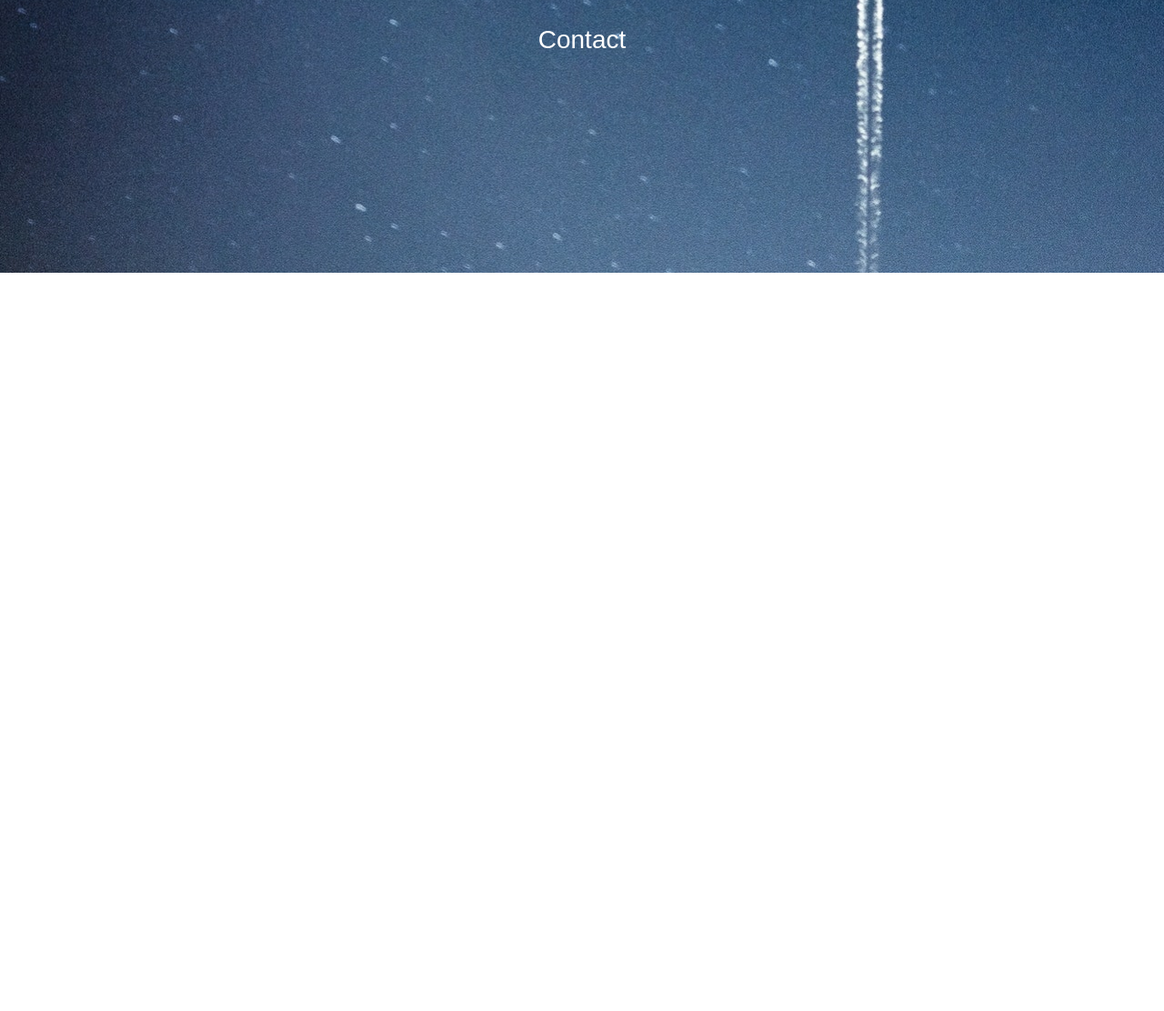
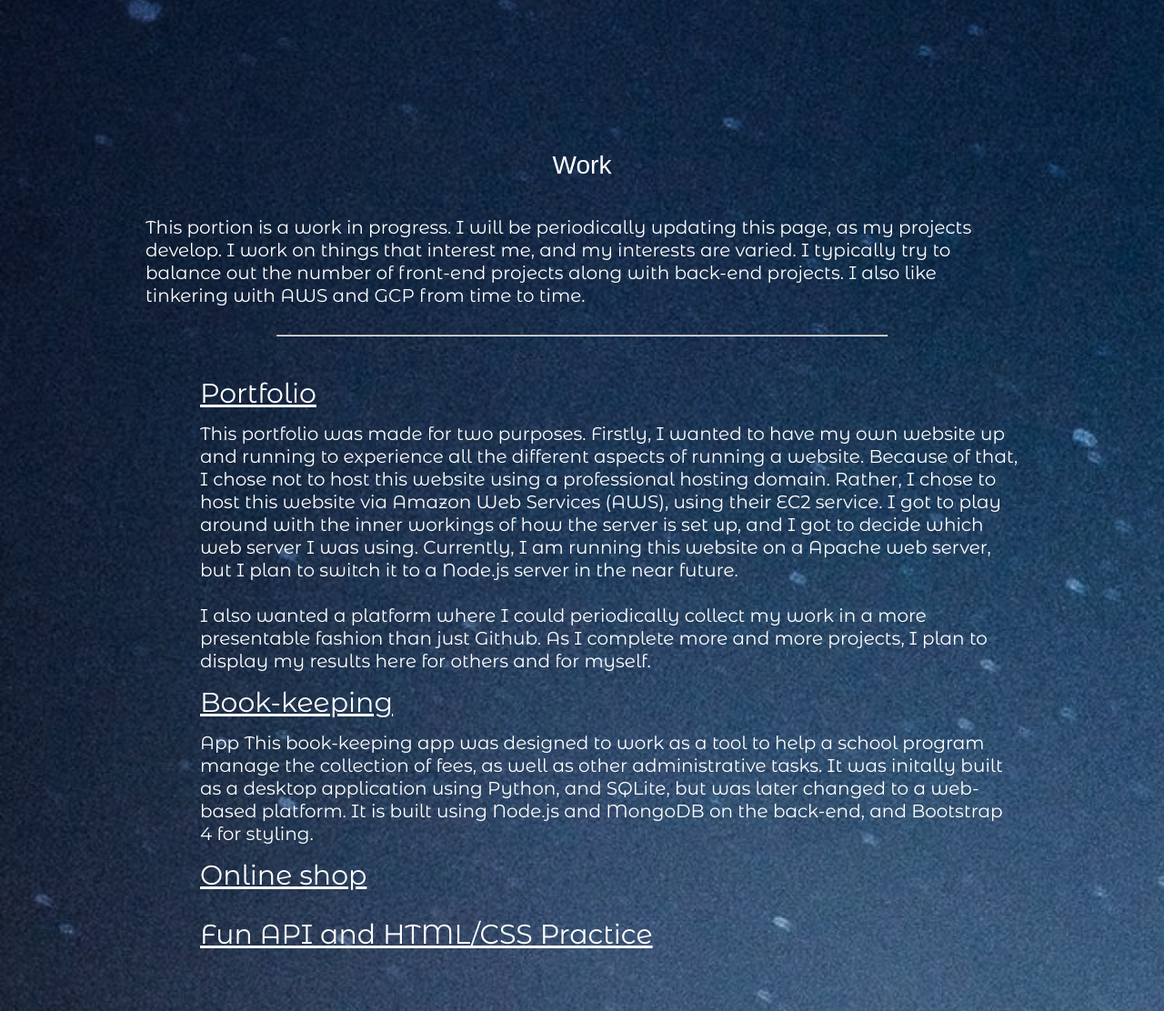
Before and after one commit to sahussai/apache_portfolio, a plain HTML site: page index.html in a window 1280 px wide. Shown: the part 980-2092 px from the top of the page at 91% size. Before the commit the page ends 1280 px from the top, so only its background shows below. Drawn offline with Linux system fonts and the light colour scheme; a web font is replaced by a local one.

Commit message:
More styling added. Addtional text content

```diff
--- a/index.html
+++ b/index.html
@@ -4,7 +4,15 @@
     <link rel="stylesheet" href="main.css" type="text/css" />
     <link rel="stylesheet" href="animate.css" type="text/css" />
     <link
-      href="https://fonts.googleapis.com/css?family=Quicksand"
+      href="https://fonts.googleapis.com/css?family=Aldrich"
+      rel="stylesheet"
+    />
+    <link
+      href="https://fonts.googleapis.com/css?family=Aldrich"
+      rel="stylesheet"
+    />
+    <link
+      href="https://fonts.googleapis.com/css?family=Montserrat Alternates"
       rel="stylesheet"
     />
   </head>
@@ -35,26 +43,78 @@
         <a href="#" class="btn">Button</a>
       </div>
 
-      <section id="about">
+      <section class="content-container" id="about">
         <h3 class="heading">About</h3>
         <p class="content animated fadeInLeft">
           I am an Electrical Engineering graduate from the University of
-          Alberta. I have just completed my MSc. in Signals and Image
+          Alberta. I have just recently completed my MSc. in Signals and Image
           Processing, and I am now in the process of looking for work. I have a
           strong passion for web development, and I am constantly looking to
           upgrade my skills. I am working towards becoming a full stack
-          developer. With the programming skills I honed over the years in my
+          developer. With the programming skills I've honed over the years in my
           undergraduate and graduate classes, along with my increasing knowledge
           of web development, I want to create enagaging, intuitive, and elegant
-          web applications that are
+          designs and applications that work with the user to accomplish any
+          task.
         </p>
       </section>
 
-      <section id="work">
+      <section class="content-container" id="work">
         <h3 class="heading">Work</h3>
+        <p class="content">
+          This portion is a work in progress. I will be periodically updating
+          this page, as my projects develop. I work on things that interest me,
+          and my interests are varied. I typically try to balance out the number
+          of front-end projects along with back-end projects. I also like
+          tinkering with AWS and GCP from time to time.
+        </p>
+        <hr />
+        <div class="work-list">
+          <ul>
+            <li class="work-item">
+              Portfolio
+            </li>
+            <p class="work-content">
+              This portfolio was made for two purposes. Firstly, I wanted to
+              have my own website up and running to experience all the different
+              aspects of running a website. Because of that, I chose not to host
+              this website using a professional hosting domain. Rather, I chose
+              to host this website via Amazon Web Services (AWS), using their
+              EC2 service. I got to play around with the inner workings of how
+              the server is set up, and I got to decide which web server I was
+              using. Currently, I am running this website on a Apache web
+              server, but I plan to switch it to a Node.js server in the near
+              future.
+              <br />
+              <br />
+              I also wanted a platform where I could periodically collect my
+              work in a more presentable fashion than just Github. As I complete
+              more and more projects, I plan to display my results here for
+              others and for myself.
+            </p>
+            <li class="work-item">
+              Book-keeping
+            </li>
+            <p class="work-content">
+              App This book-keeping app was designed to work as a tool to help a
+              school program manage the collection of fees, as well as other
+              administrative tasks. It was initally built as a desktop
+              application using Python, and SQLite, but was later changed to a
+              web-based platform. It is built using Node.js and MongoDB on the
+              back-end, and Bootstrap 4 for styling.
+            </p>
+
+            <li class="work-item">
+              Online shop
+            </li>
+            <li class="work-item">
+              Fun API and HTML/CSS Practice
+            </li>
+          </ul>
+        </div>
       </section>
 
-      <section id="contact">
+      <section class="content-container" id="contact">
         <h3 class="heading">Contact</h3>
       </section>
     </section>
--- a/main.css
+++ b/main.css
@@ -59,7 +59,7 @@ header {
 }
 
 header h2 {
-  font-family: "Quicksand" sans-serif;
+  font-family: "Aldrich";
   display: inline-block;
 }
 
@@ -69,13 +69,17 @@ header nav {
 }
 
 header nav li {
+  font-family: "Aldrich";
   margin: 0 15px;
 }
 
 .hero {
+  display: flex;
+  flex-direction: column;
+  flex-grow: 1;
   color: #fff;
   position: relative;
-  justify-content: center;
+
   text-align: center;
   min-height: 100vh;
 }
@@ -106,18 +110,50 @@ header nav li {
 }
 
 .hero-content-area {
+  padding: 150px 80px;
   margin-right: 0px;
 }
 
-.hero-content-area .main-title {
-  margin-right: 240px;
-  opacity: 0;
-  animation: 1s slideup 1s forwards;
+.hero-content-area h1 {
+  font-family: "Aldrich";
 }
 
-@keyframes slideup {
-  100% {
-    opacity: 1;
-    margin-right: 0px;
-  }
+.hero-content-area h3 {
+  font-family: "Aldrich";
 }
+
+.content {
+  font-family: "Montserrat Alternates";
+  font-size: 20px;
+  text-align: left;
+  line-height: 25px;
+  width: 100%;
+}
+
+.work-list {
+  width: 100%;
+  padding: 30px 0px 30px 60px;
+  font-family: "Montserrat Alternates";
+  font-size: 20px;
+  text-align: left;
+  line-height: 25px;
+}
+
+ul {
+  width: 100%;
+  list-style-type: none;
+}
+
+hr {
+  margin: 30px 0px 0px 0px;
+  width: 70%;
+}
+
+.work-item {
+  font-size: 30px;
+  padding: 20px 0px;
+  text-decoration: underline;
+}
+
+.work-content {
+}
```
